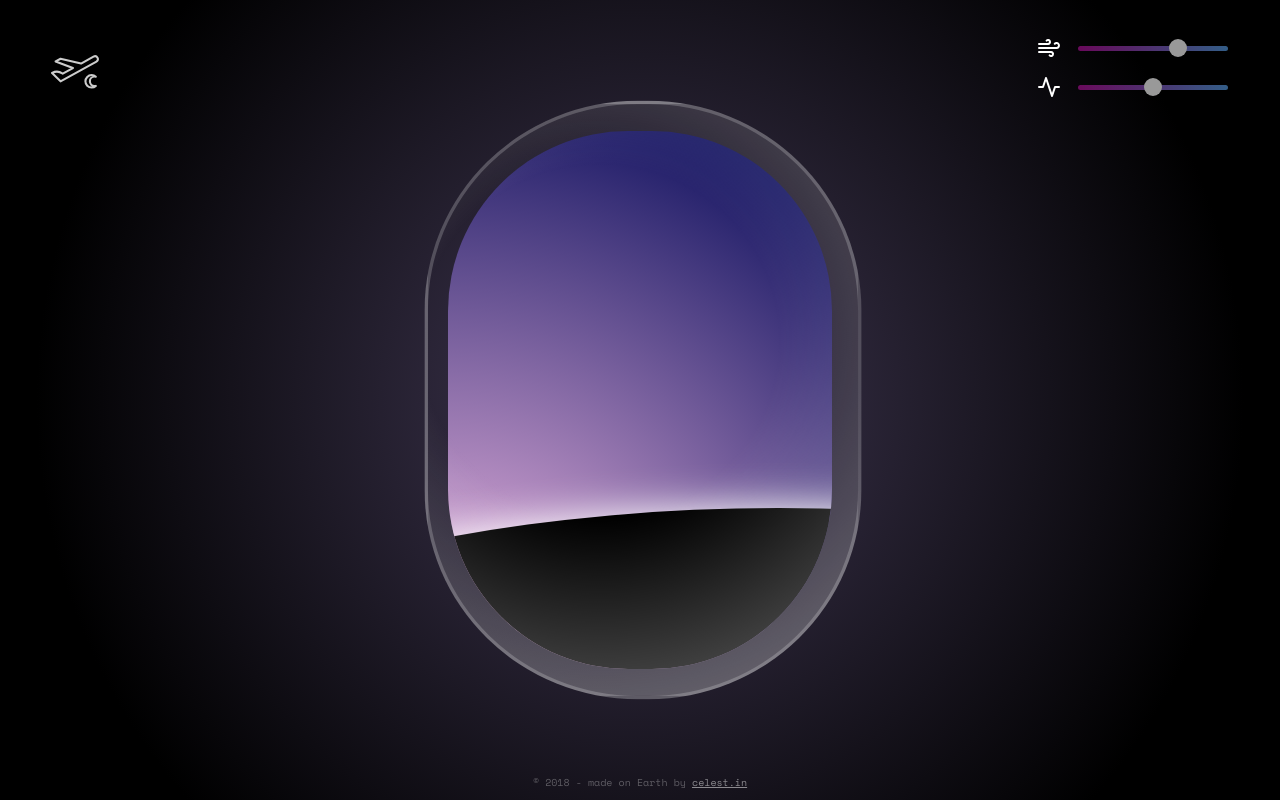
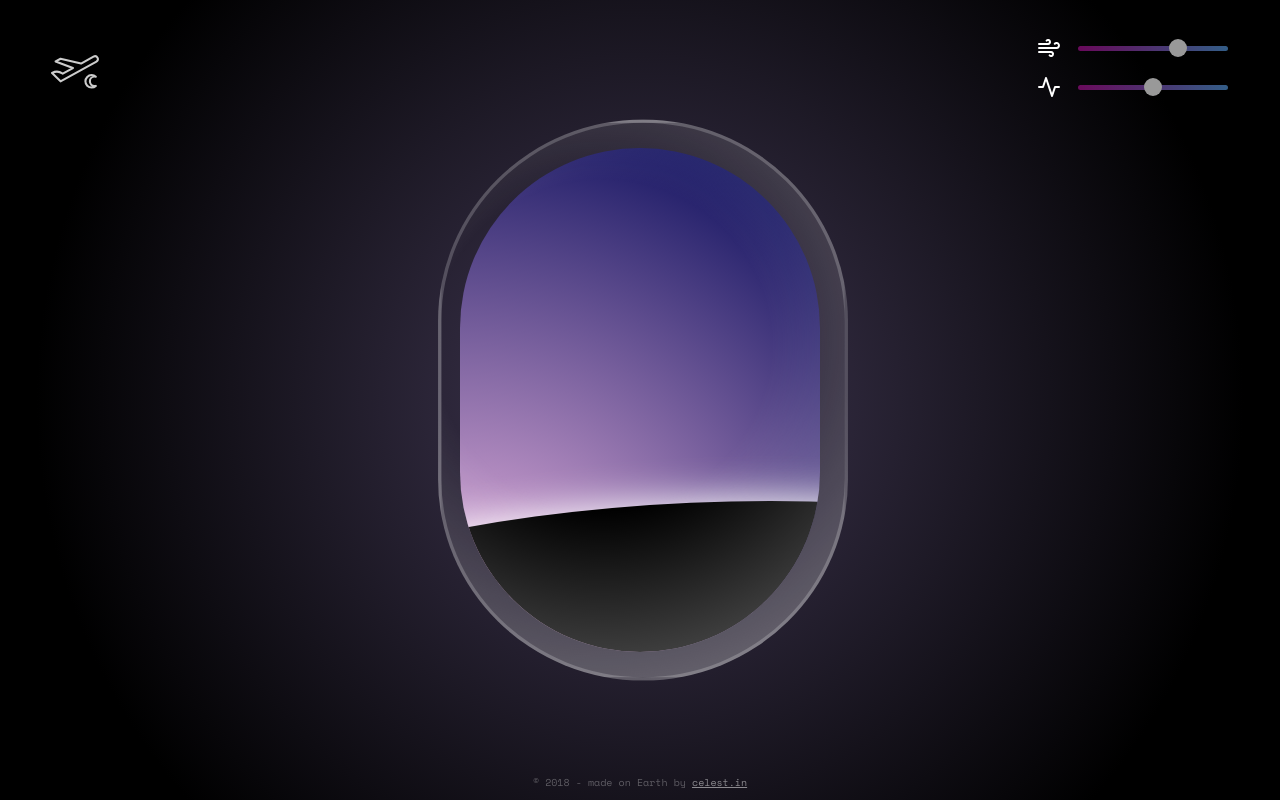
Before and after one commit to cele-stin/sleepjet, a plain HTML site: page index.html in a window 1280 px wide. Drawn offline with nearby package versions, Linux system fonts and the light colour scheme; a web font is replaced by a local one.

Commit message:
udpate window

```diff
--- a/css/main.css
+++ b/css/main.css
@@ -127,7 +127,7 @@ p {
   margin: auto;
    position: absolute;
    width: 30%;
-   max-width: 50vh;
+   max-width: 45vh;
 }
 
 #window {
@@ -177,7 +177,7 @@ p {
    margin-right: auto;
    position: absolute;
    width: 30%;
-   max-width: 50vh;
+   max-width: 45vh;
 
 }
 
```
